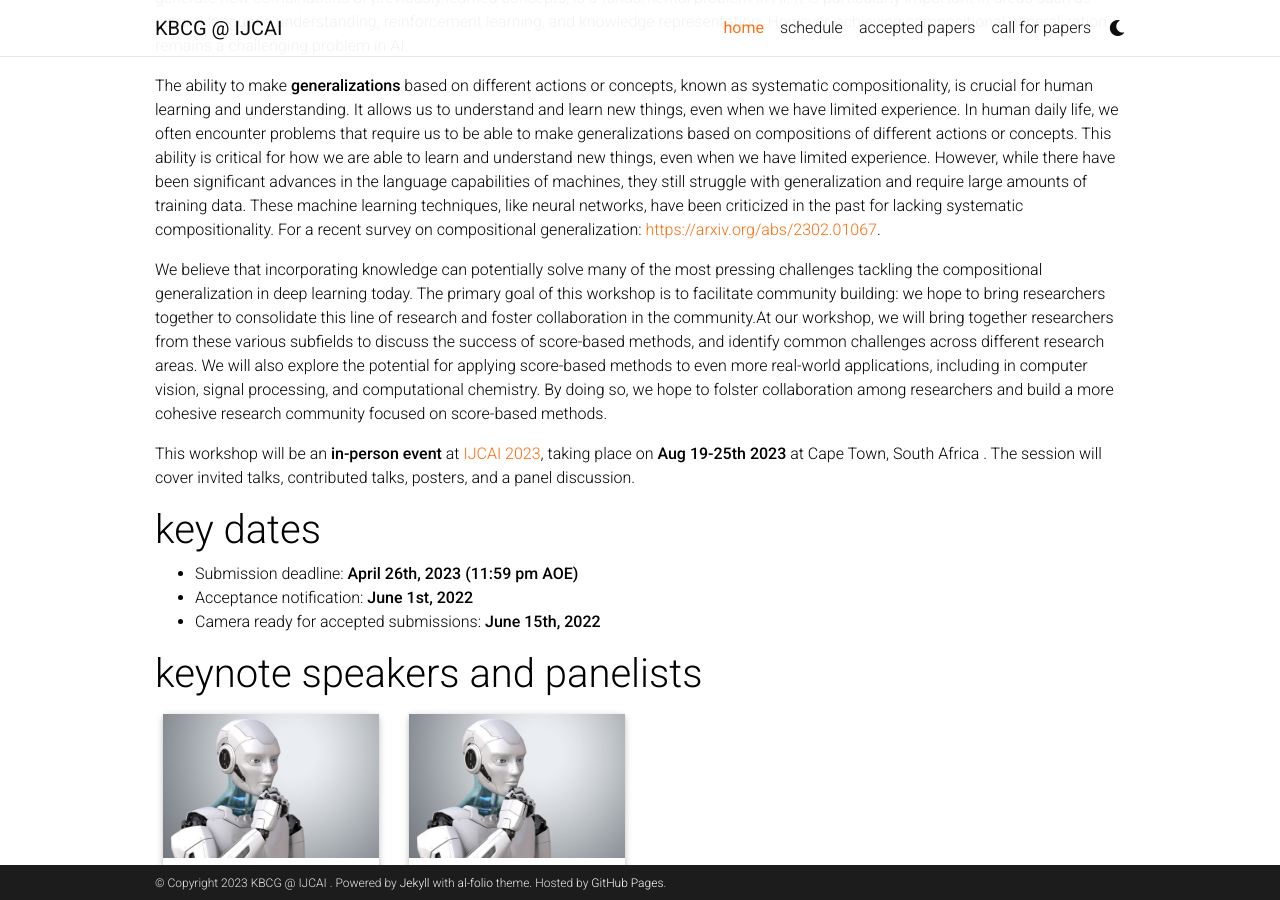
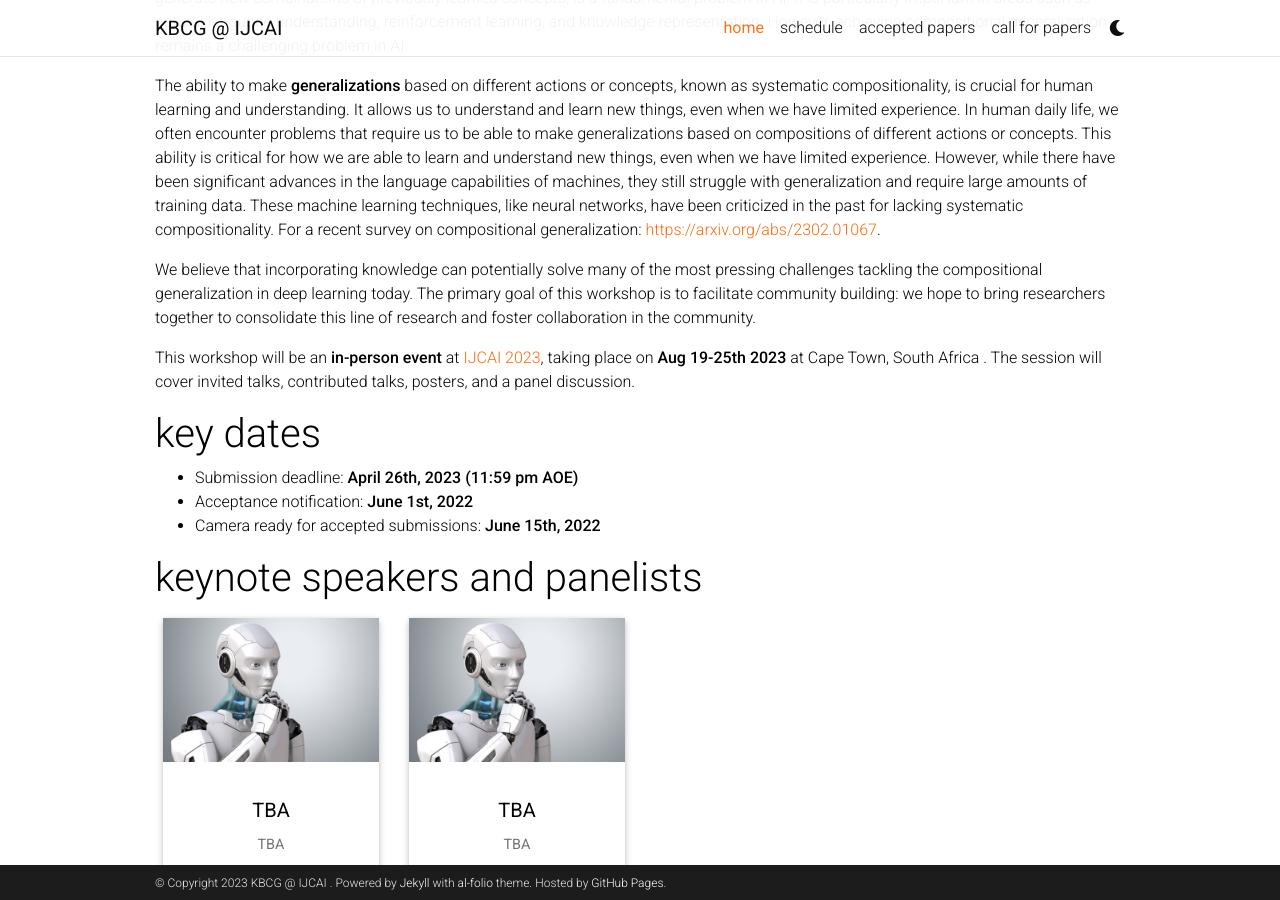
Before and after one commit to KnowledgeAI/KnowledgeAI.github.io, a Jekyll site: the page built from _pages/home.md, in a window 1280 px wide and 900 px high, scrolled down 658 px. Built offline with Jekyll 4.4.1, drawn with Linux system fonts in a browser that asks for light colours; full-size pictures stand in for the smaller copies a plugin makes; comment, search, counter and statistics services are not loaded; a style sheet for code colours, icons or effects is not loaded.

```diff
--- a/_pages/home.md
+++ b/_pages/home.md
@@ -13,7 +13,7 @@
 
 The ability to make **generalizations** based on different actions or concepts, known as systematic compositionality, is crucial for human learning and understanding. It allows us to understand and learn new things, even when we have limited experience. In human daily life, we often encounter problems that require us to be able to make generalizations based on compositions of different actions or concepts. This ability is critical for how we are able to learn and understand new things, even when we have limited experience. However, while there have been significant advances in the language capabilities of machines, they still struggle with generalization and require large amounts of training data. These machine learning techniques, like neural networks, have been criticized in the past for lacking systematic compositionality. For a recent survey on compositional generalization: [https://arxiv.org/abs/2302.01067](https://arxiv.org/abs/2302.01067).
 
-We believe that incorporating knowledge can potentially solve many of the most pressing challenges tackling the compositional generalization in deep learning today. The primary goal of this workshop is to facilitate community building: we hope to bring researchers together to consolidate this line of research and foster collaboration in the community.At our workshop, we will bring together researchers from these various subfields to discuss the success of score-based methods, and identify common challenges across different research areas. We will also explore the potential for applying score-based methods to even more real-world applications, including in computer vision, signal processing, and computational chemistry. By doing so, we hope to folster collaboration among researchers and build a more cohesive research community focused on score-based methods.
+We believe that incorporating knowledge can potentially solve many of the most pressing challenges tackling the compositional generalization in deep learning today. The primary goal of this workshop is to facilitate community building: we hope to bring researchers together to consolidate this line of research and foster collaboration in the community.
 
 This workshop will be an **in-person event** at [IJCAI 2023](https://ijcai-23.org/), taking place on **Aug 19-25th 2023** at Cape Town, South Africa . The session will cover invited talks, contributed talks, posters, and a panel discussion.
 
```
Also changed, not shown: _pages/call.md (+4 -4 lines).
